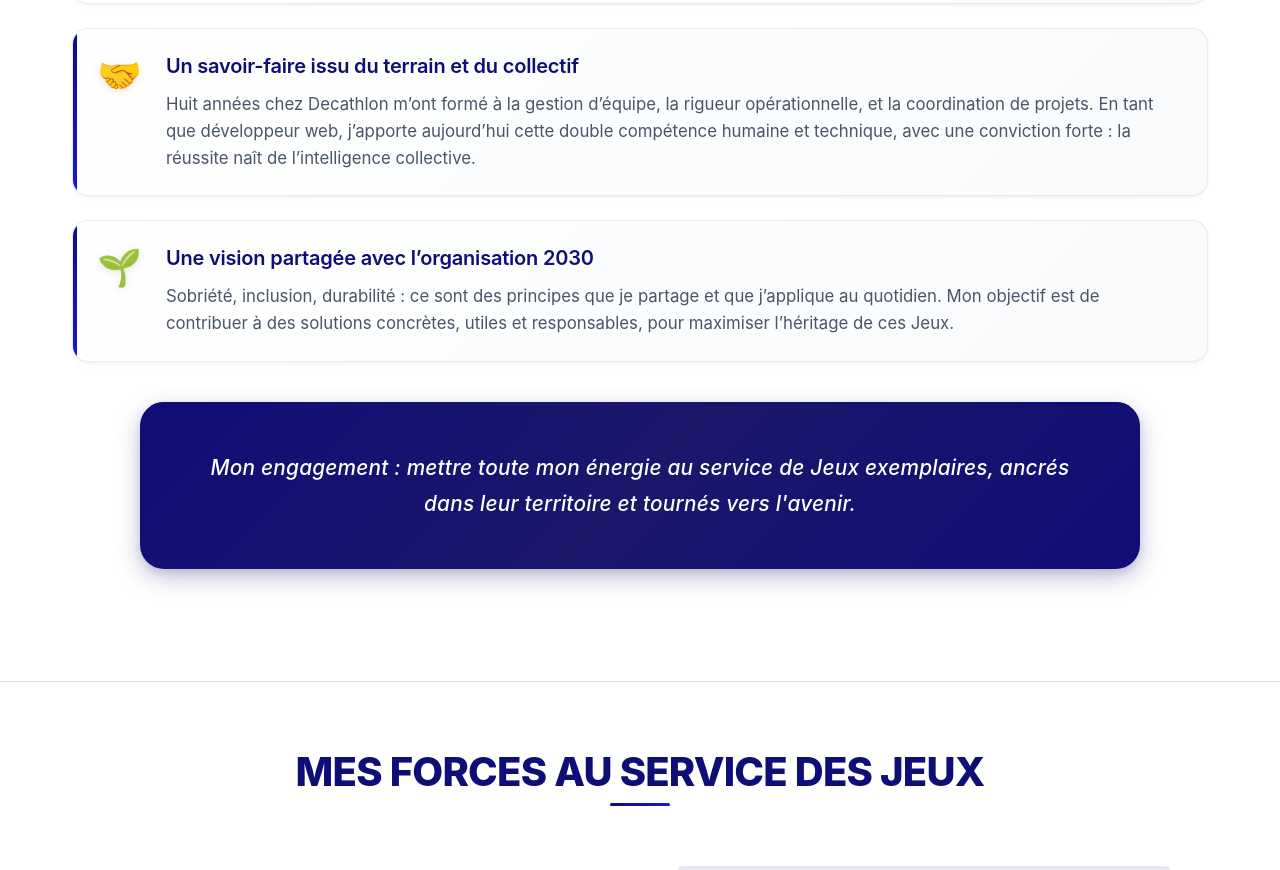
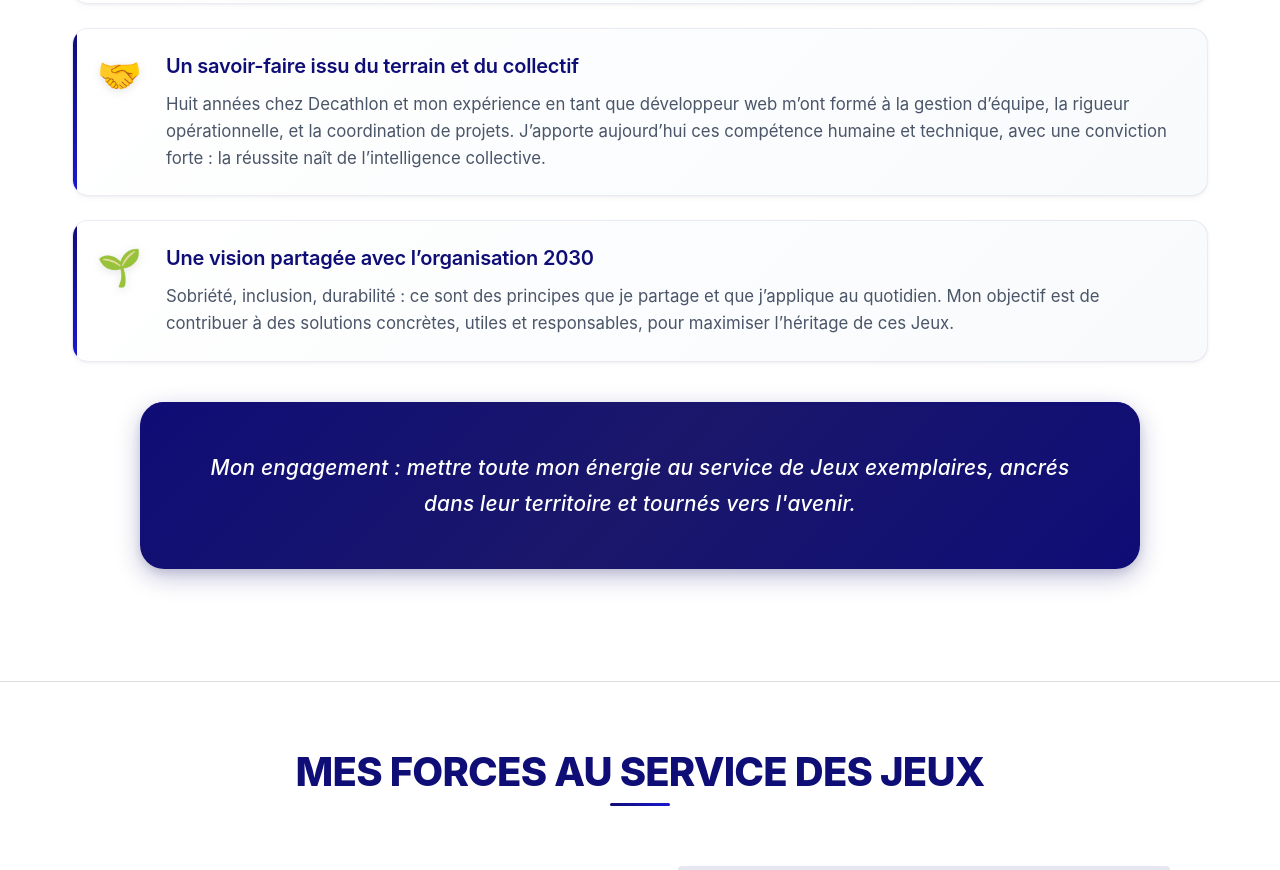
Before and after one commit to PierreGAMEN/candidature_JO, a Vue app: page / in a window 1280 px wide. Shown: the part 932-1802 px from the top of the page. Built offline with nearby package versions, Linux system fonts and the light colour scheme.

Commit message:
refactor: amélioration du texte de présentation dans le composant Adventure pour plus de clarté

```diff
--- a/src/components/specific/Adventure.vue
+++ b/src/components/specific/Adventure.vue
@@ -37,9 +37,10 @@ import SectionPart from "../sectionPart.vue"
                             <span class="icon">🤝</span>
                             <div class="content">
                                 <h4>Un savoir-faire issu du terrain et du collectif</h4>
-                                <p>Huit années chez Decathlon m’ont formé à la gestion d’équipe, la rigueur
-                                    opérationnelle, et la coordination de projets. En tant que développeur web,
-                                    j’apporte aujourd’hui cette double compétence humaine et technique, avec une
+                                <p>Huit années chez Decathlon et mon expérience en tant que développeur web m’ont formé
+                                    à la gestion d’équipe, la rigueur
+                                    opérationnelle, et la coordination de projets. J’apporte aujourd’hui ces
+                                    compétence humaine et technique, avec une
                                     conviction forte : la réussite naît de l’intelligence collective.</p>
                             </div>
                         </div>
```
